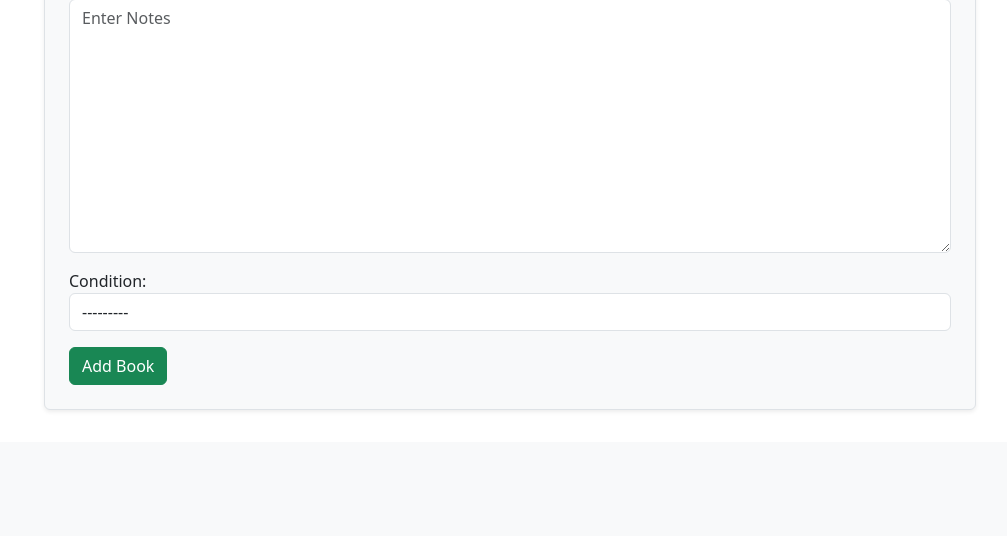
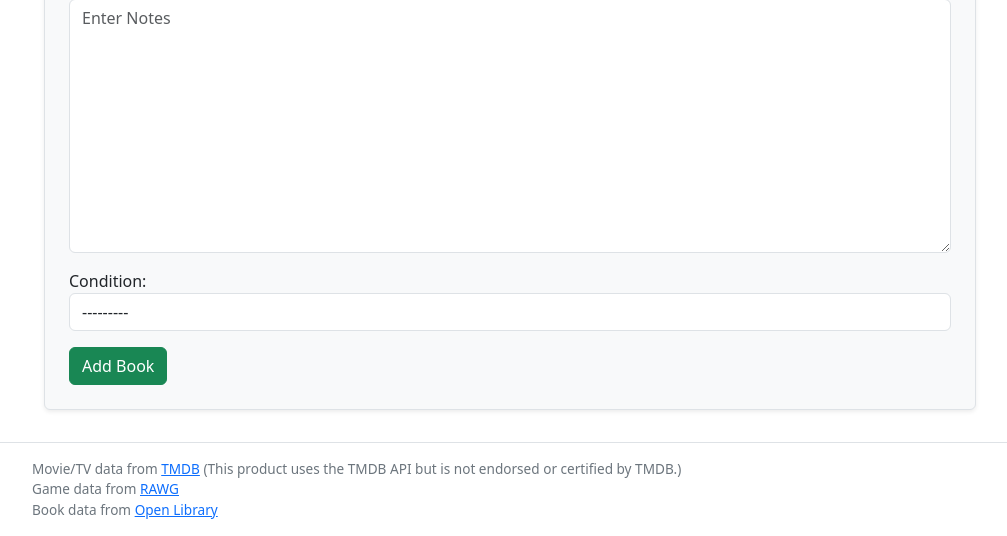
Before and after one commit to Park-Will/NerdHoard, a Django app: page /add_book/ in a window 1280 px wide. Shown: the part 1195-1731 px from the top of the page, without its empty margins (260-1267 px from the left). Before the commit the page ends 1605 px from the top, so only its background shows below. Run offline with Django 5.2, Linux system fonts and the light colour scheme; some libraries are stand-ins or nearby versions.

Commit message:
Added API attribution footer to base.html

```diff
--- a/user_media/templates/base.html
+++ b/user_media/templates/base.html
@@ -20,6 +20,21 @@
       .content {
         margin-left: 260px; /* Prevent content overlap with sidebar */
         padding: 2rem;
+      }
+      body {
+        display: flex;
+        flex-direction: column;
+        min-height: 100vh;
+      }
+      .content {
+        flex: 1;
+      }
+      .site-footer {
+        margin-left: 260px;
+        padding: 1rem 2rem;
+        font-size: 0.85rem;
+        color: #6c757d;
+        border-top: 1px solid #dee2e6;
       }
     </style>
   </head>
@@ -75,6 +90,14 @@
     <!-- Main Content -->
     <main class="content">{% block content %} {% endblock %}</main>
 
+    <!-- Attribution Footer -->
+    <footer class="site-footer">
+      Movie/TV data from <a href="https://www.themoviedb.org/">TMDB</a>
+      (This product uses the TMDB API but is not endorsed or certified by TMDB.)<br>
+      Game data from <a href="https://rawg.io/">RAWG</a><br>
+      Book data from <a href="https://openlibrary.org/">Open Library</a>
+    </footer>
+
     <!-- Bootstrap JS -->
     <script src="{% static 'js/bootstrap.min.js' %}"></script>
   </body>
```
